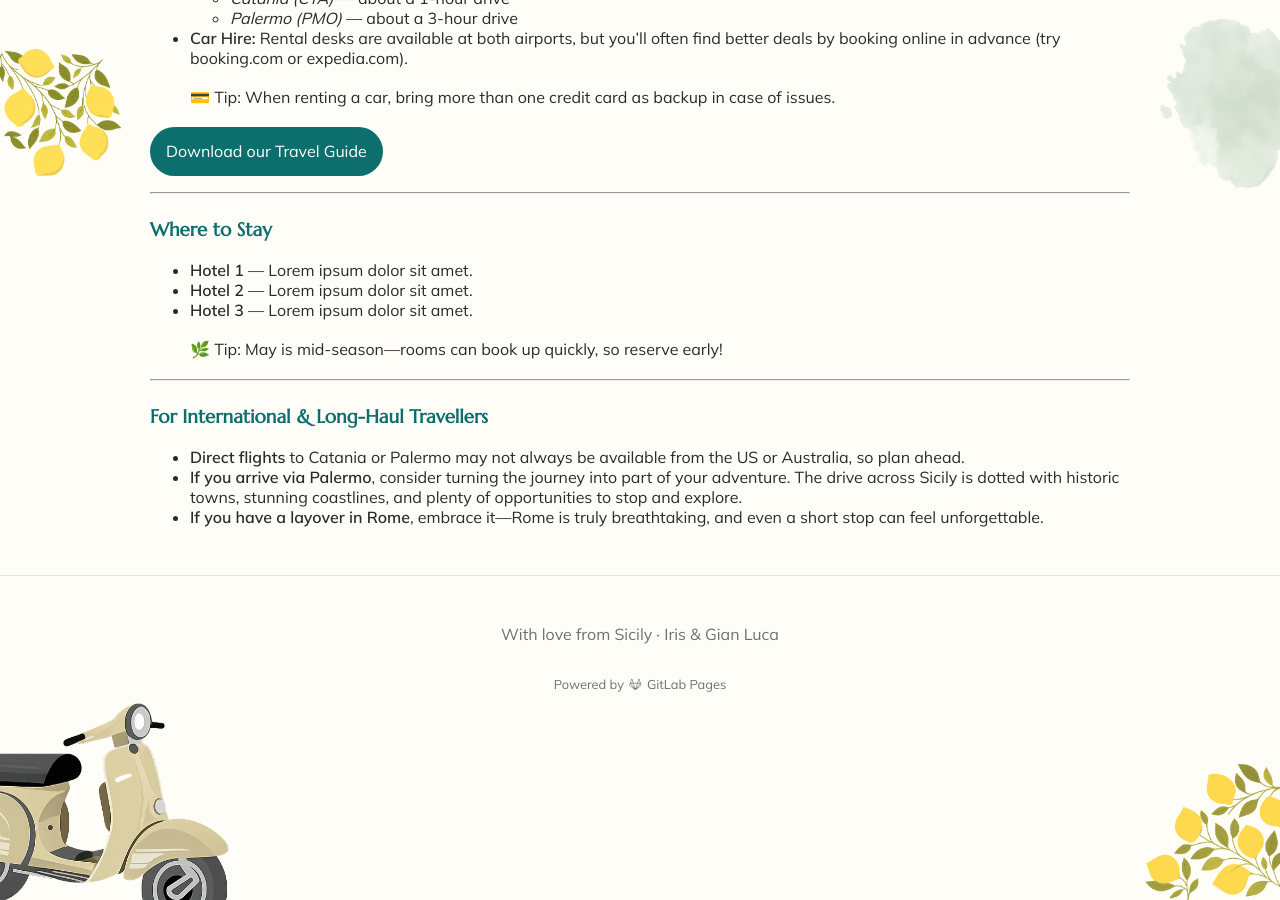
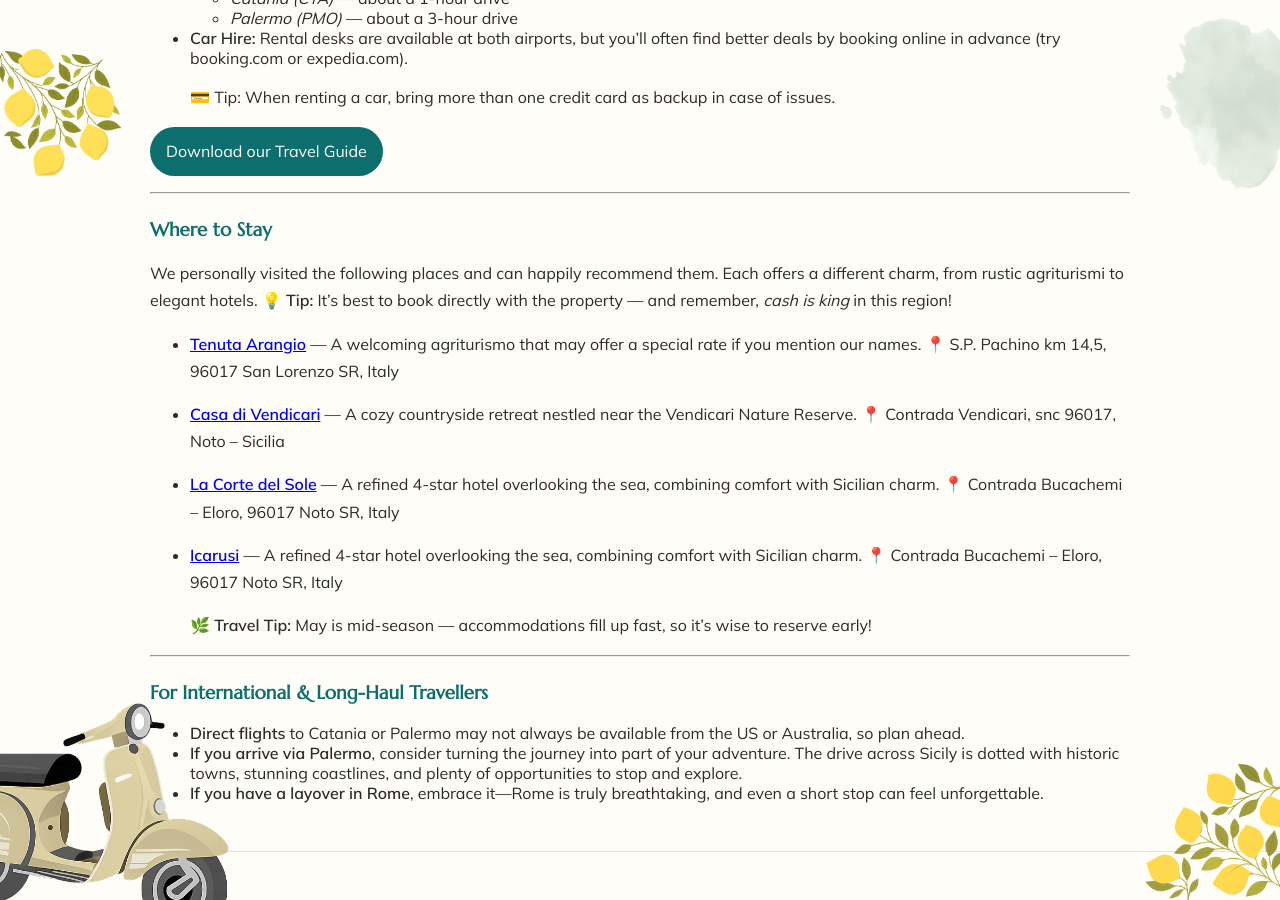
Before and after one commit to gfiasco/iris-gianluca, a Jekyll site: the page built from travel.md, in a window 1280 px wide and 900 px high, scrolled down 401 px. Built offline with Jekyll 4.4.1, drawn with Linux system fonts in a browser that asks for light colours.

```diff
--- a/travel.md
+++ b/travel.md
@@ -20,11 +20,24 @@
 ---
 
 ### Where to Stay
-- **Hotel 1** — Lorem ipsum dolor sit amet.
-- **Hotel 2** — Lorem ipsum dolor sit amet.
-- **Hotel 3** — Lorem ipsum dolor sit amet.
 
-> 🌿 Tip: May is mid-season—rooms can book up quickly, so reserve early!
+We personally visited the following places and can happily recommend them. Each offers a different charm, from rustic agriturismi to elegant hotels.
+💡 **Tip:** It’s best to book directly with the property — and remember, *cash is king* in this region!
+
+* **[Tenuta Arangio](https://www.vendicari-agriturismo.com/it)** — A welcoming agriturismo that may offer a special rate if you mention our names.
+  📍 S.P. Pachino km 14,5, 96017 San Lorenzo SR, Italy
+
+* **[Casa di Vendicari](https://www.casavendicari.it/en)** — A cozy countryside retreat nestled near the Vendicari Nature Reserve.
+  📍 Contrada Vendicari, snc 96017, Noto – Sicilia
+
+* **[La Corte del Sole](https://lacortedelsole.it/en/)** — A refined 4-star hotel overlooking the sea, combining comfort with Sicilian charm.
+  📍 Contrada Bucachemi – Eloro, 96017 Noto SR, Italy
+
+* **[Icarusi](https://www.icarusi.it/en/)** — A refined 4-star hotel overlooking the sea, combining comfort with Sicilian charm.
+  📍 Contrada Bucachemi – Eloro, 96017 Noto SR, Italy
+
+> 🌿 **Travel Tip:** May is mid-season — accommodations fill up fast, so it’s wise to reserve early!
+
 
 
 ---
```
Also changed, not shown: faq.md (+3 -2 lines), index.md (+1 -0 lines).
